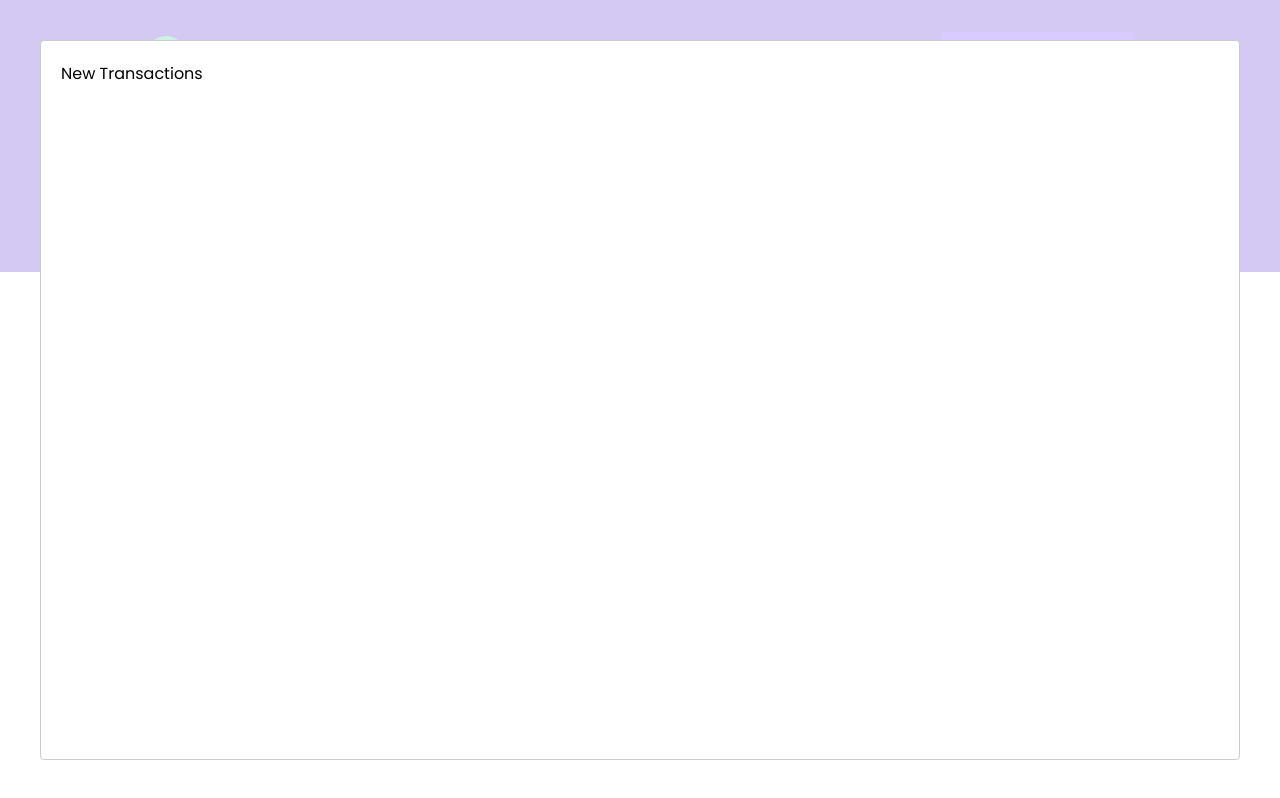
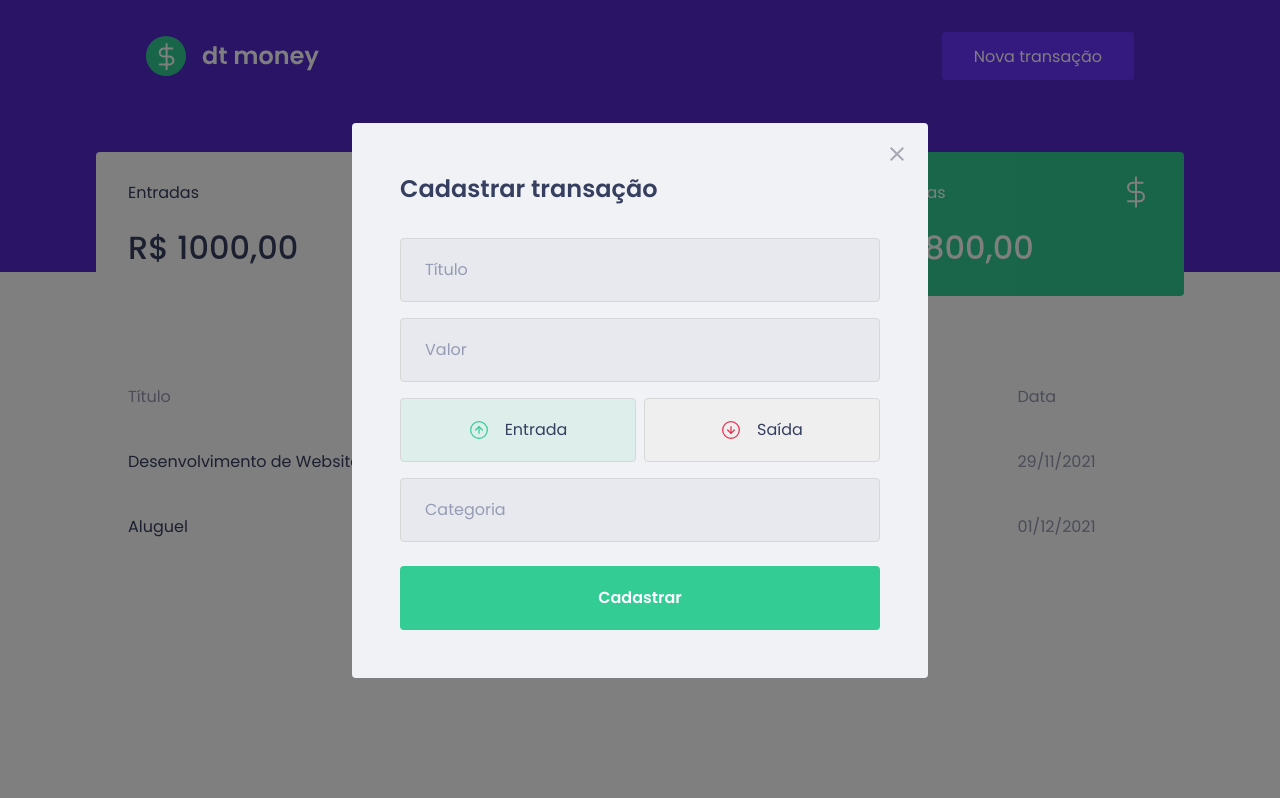
Before and after one commit to heliorabelo/chapter2-dtmoney, a React (Create React App) app: page / in a window 1280 px wide. Both pictures are taken after a click on the button "Nova transação". Built offline with nearby package versions, Linux system fonts and the light colour scheme; no server answers; what miragejs would draw is missing.

Commit message:
Botoes de entrada e saida

```diff
--- a/package.json
+++ b/package.json
@@ -5,6 +5,7 @@
   "dependencies": {
     "axios": "^0.24.0",
     "miragejs": "^0.1.42",
+    "polished": "^4.1.3",
     "react": "^17.0.2",
     "react-dom": "^17.0.2",
     "react-modal": "^3.14.4",
--- a/src/components/NewTransactionModal/index.tsx
+++ b/src/components/NewTransactionModal/index.tsx
@@ -1,4 +1,9 @@
 import Modal from "react-modal";
+import { Container, TransactionTypeContainer, RadioBox } from "./styles";
+import closeImg from "../../assets/close.svg";
+import incomeImg from "../../assets/income.svg";
+import outcomeImg from "../../assets/outcome.svg";
+import { useState } from "react";
 
 interface NewTransactionModalProps {
   isOpen: boolean;
@@ -9,9 +14,54 @@
   isOpen,
   onRequestClose,
 }: NewTransactionModalProps) {
+  const [type, setType] = useState("deposit");
+
   return (
-    <Modal isOpen={isOpen} onRequestClose={onRequestClose}>
-      New Transactions
+    <Modal
+      isOpen={isOpen}
+      onRequestClose={onRequestClose}
+      overlayClassName="react-modal-overlay"
+      className="react-modal-content"
+    >
+      <button
+        type="button"
+        onClick={onRequestClose}
+        className="react-modal-close"
+      >
+        <img src={closeImg} alt="Fechar modal" />
+      </button>
+      <Container>
+        <h2>Cadastrar transação</h2>
+        <input placeholder="Título" />
+        <input type="number" placeholder="Valor" />
+        <TransactionTypeContainer>
+          <RadioBox
+            type="button"
+            onClick={() => {
+              setType("deposit");
+            }}
+            isActive={type === "deposit"}
+            colorActive="green"
+          >
+            <img src={incomeImg} alt="Entrada" />
+            <span>Entrada</span>
+          </RadioBox>
+          <RadioBox
+            type="button"
+            onClick={() => {
+              setType("withdraw");
+            }}
+            isActive={type === "withdraw"}
+            colorActive="red"
+          >
+            <img src={outcomeImg} alt="Saída" />
+            <span>Saída</span>
+          </RadioBox>
+        </TransactionTypeContainer>
+
+        <input placeholder="Categoria" />
+        <button type="submit">Cadastrar</button>
+      </Container>
     </Modal>
   );
 }
--- a/src/components/NewTransactionModal/styles.ts
+++ b/src/components/NewTransactionModal/styles.ts
@@ -1,3 +1,100 @@
 import styled from "styled-components";
+import { darken, transparentize } from "polished";
 
-export const Container = styled.div``;
+export const Container = styled.div`
+  h2 {
+    color: var(--text-title);
+    font-size: 1.5rem;
+    margin-bottom: 2rem;
+  }
+
+  input {
+    width: 100%;
+    padding: 0 1.5rem;
+    height: 4rem;
+    border-radius: 0.25rem;
+
+    border: 1px solid #d7d7d7;
+    background: #e7e9ee;
+
+    font-weight: 400;
+    font-size: 1rem;
+
+    &::placeholder {
+      color: var(--text-body);
+    }
+
+    & + input {
+      margin-top: 1rem;
+    }
+  }
+
+  button[type="submit"] {
+    width: 100%;
+    padding: 0 1.5rem;
+    height: 4rem;
+    background: var(--green);
+    color: #fff;
+    border-radius: 0.25rem;
+    border: 0;
+    font-size: 1rem;
+    margin-top: 1.5rem;
+    font-weight: 600;
+
+    transition: filter 0.2s;
+
+    &:hover {
+      filter: brightness(0.9);
+    }
+  }
+`;
+
+export const TransactionTypeContainer = styled.div`
+  margin: 1rem 0;
+  display: grid;
+  grid-template-columns: 1fr 1fr;
+  gap: 0.5rem;
+`;
+
+interface RadioBoxProps {
+  isActive: boolean;
+  colorActive: "green" | "red";
+}
+
+const colors = {
+  green: "#33cc95",
+  red: "#e52e4d",
+};
+
+export const RadioBox = styled.button<RadioBoxProps>`
+  height: 4rem;
+  border: 1px solid #d7d7d7;
+  border-radius: 0.25rem;
+
+  background: ${(props) =>
+    props.isActive
+      ? transparentize(0.9, colors[props.colorActive])
+      : "transaparent"};
+
+  display: flex;
+  align-items: center;
+  justify-content: center;
+
+  transition: border-color 0.2s;
+
+  &:hover {
+    border-color: ${darken(0.1, "#d7d7d7")};
+  }
+
+  img {
+    width: 20px;
+    height: 20px;
+  }
+
+  span {
+    display: inline-block;
+    margin-left: 1rem;
+    font-size: 1rem;
+    color: var(--text-title);
+  }
+`;
--- a/src/styles/global.ts
+++ b/src/styles/global.ts
@@ -51,4 +51,42 @@
     opacity: 0.6;
     cursor: not-allowed;
   }
+
+  .react-modal-overlay{
+    background: rgba(0 ,0 ,0 ,0.5);
+
+    position: fixed;
+    top: 0;
+    bottom: 0;
+    right: 0;
+    left: 0;
+
+    display: flex;
+    align-items: center;
+    justify-content: center;
+  }
+
+  .react-modal-content{
+    width: 100%;
+    max-width: 576px;
+    background: var(--background);
+    padding: 3rem;
+    position: relative;
+    border-radius: 0.25rem;
+  }
+
+  .react-modal-close{
+    position: absolute;
+    right: 1.5rem;
+    top: 1.5rem;
+    border: 0;
+    background: transparent;
+
+    transition: filter 0.2s;
+
+    &:hover {
+      filter: brightness(0.8);
+    }
+  }
+
 `;
```
Also changed, not shown: 1 other file (tests, documents, lock files or other folders).
